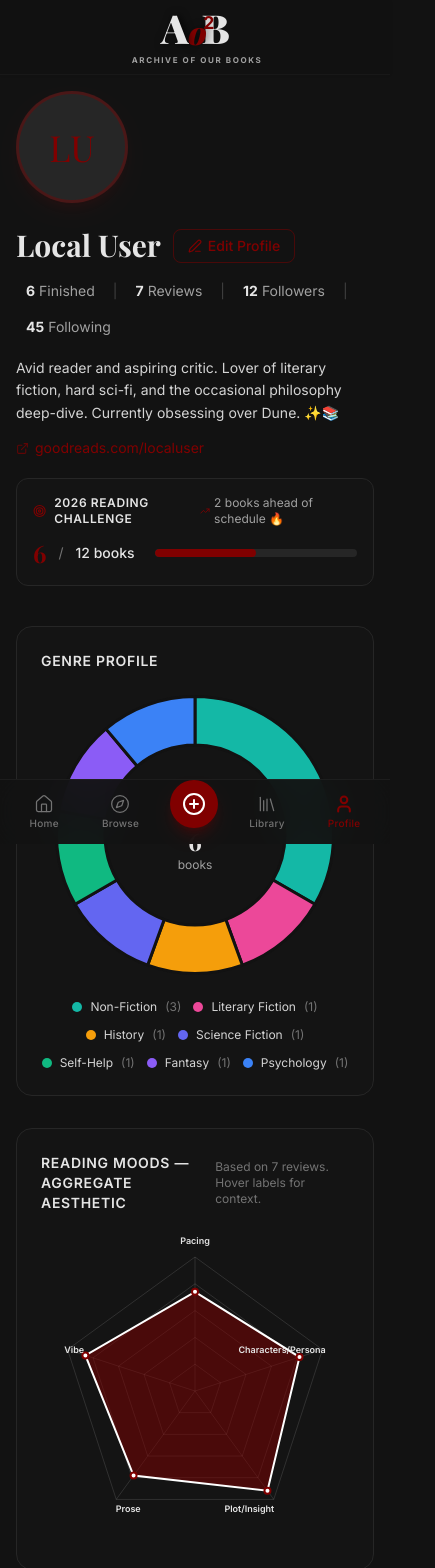
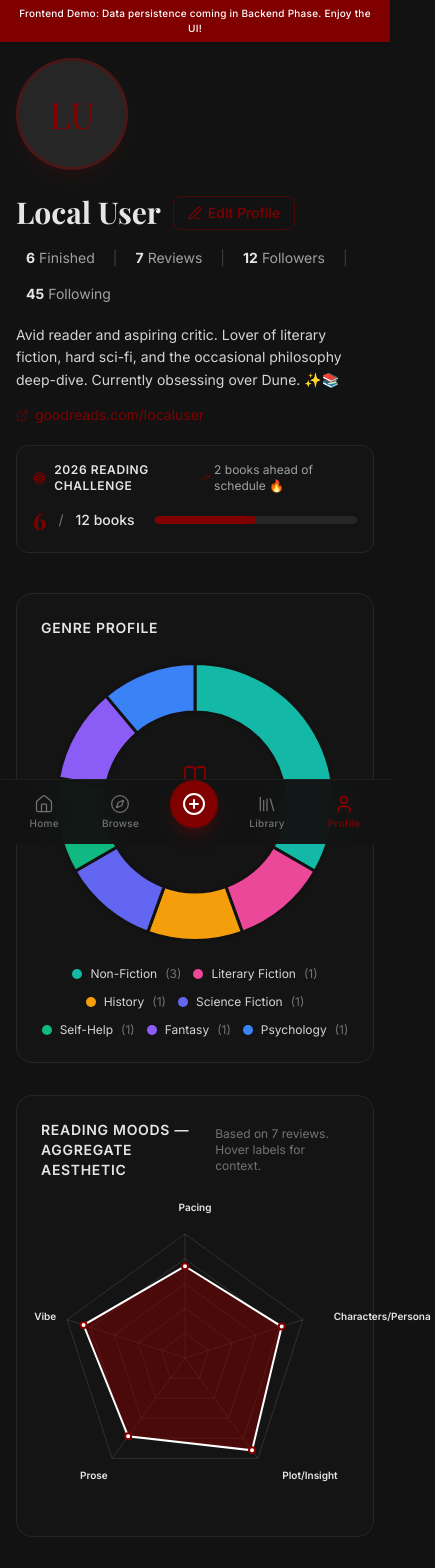
Before and after one commit to Idontcodeatall/Aob, a Next.js app: page /profile in a window 390 px wide. Shown: the top 1568 px of the page, 435 px wide, since content can reach past the window. Built offline with nearby package versions, Linux system fonts and the light colour scheme; a web font is replaced by a local one.

Commit message:
fix:mobile end

```diff
--- a/src/app/browse/page.tsx
+++ b/src/app/browse/page.tsx
@@ -274,12 +274,12 @@ export default function BrowsePage() {
     <div className="flex-1 flex flex-col w-full h-screen mx-auto relative overflow-hidden bg-neutral-950">
 
       {/* FIXED HEADER (Responsive) */}
-      <header className="shrink-0 relative md:fixed top-0 right-0 left-0 md:left-64 pt-4 md:pt-8 px-4 md:px-8 z-30 bg-neutral-950/90 backdrop-blur-md border-b border-neutral-800/50 pb-3 md:pb-4 transition-all">
+      <header className="shrink-0 relative md:fixed top-0 right-0 left-0 md:left-64 pt-2 md:pt-8 px-4 md:px-8 z-30 bg-neutral-950/90 backdrop-blur-md border-b border-neutral-800/50 pb-2 transition-all">
         <div className="max-w-5xl mx-auto">
-        <h1 className="font-serif text-xl sm:text-2xl md:text-3xl font-bold text-brand-text mb-0.5 md:mb-2">Browse with Librarian</h1>
-        <p className="text-neutral-400 text-sm md:text-base mb-3 md:mb-6">Search the archives or ask your AI Librarian for a personalized recommendation.</p>
+        <h1 className="font-serif text-xl sm:text-2xl md:text-3xl font-bold text-brand-text mb-0 md:mb-2">Browse with Librarian</h1>
+        <p className="text-neutral-400 text-sm md:text-base mb-1 md:mb-6 leading-tight">Search the archives or ask your AI Librarian for a personalized recommendation.</p>
 
-        <form onSubmit={handleSearch} className="relative w-full max-w-2xl mb-2 md:mb-8">
+        <form onSubmit={handleSearch} className="relative w-full max-w-2xl mt-2 mb-1 md:mb-8">
           <input
             type="text"
             value={query}
@@ -411,15 +411,17 @@ export default function BrowsePage() {
 
       {/* FIXED AI LIBRARIAN BOTTOM BAR */}
       <div
-        className="fixed left-0 right-0 w-full z-[70] transition-all pointer-events-none px-4 md:px-8"
+        className="fixed left-0 right-0 w-full z-[70] transition-all pointer-events-none px-4 md:px-8 md:bg-gradient-to-t md:from-neutral-950 md:via-neutral-950/95 md:to-transparent md:pt-16"
         style={{
           bottom: isMobile ? "calc(4rem + env(safe-area-inset-bottom))" : "0px",
+          paddingBottom: isMobile ? "0px" : "2rem"
         }}
       >
-        <div className="max-w-3xl mx-auto w-full shadow-[0_-10px_40px_rgba(0,0,0,0.5)] pointer-events-auto bg-neutral-900 border-x border-t border-brand-accent/30 rounded-t-2xl p-4 pb-3 md:pb-6">
+        {/* Mobile: Solid Drawer | Desktop: Transparent Wrapper for the Island Form */}
+        <div className="max-w-4xl mx-auto w-full pointer-events-auto bg-neutral-900 border-x border-t border-brand-accent/30 rounded-t-2xl p-4 pb-3 shadow-[0_-10px_40px_rgba(0,0,0,0.5)] md:bg-transparent md:border-none md:rounded-none md:shadow-none md:p-0">
            <form
               onSubmit={handleAiSubmit}
-              className="relative flex flex-row items-center overflow-hidden bg-neutral-950 border border-neutral-800 rounded-xl p-2 transition-all focus-within:border-brand-accent focus-within:shadow-[0_0_30px_rgba(128,0,0,0.2)]"
+              className="relative flex flex-row items-center overflow-hidden bg-neutral-950 md:bg-neutral-900 border border-neutral-800 md:border-brand-accent/30 rounded-xl md:rounded-2xl p-2 transition-all focus-within:border-brand-accent focus-within:shadow-[0_0_30px_rgba(128,0,0,0.2)] md:shadow-2xl"
            >
              <div className="pl-3 pr-2 text-brand-accent flex items-center justify-center shrink-0">
                <Bot size={24} />
@@ -440,10 +442,6 @@ export default function BrowsePage() {
                <span>Ask</span>
              </button>
            </form>
-           <p className="text-center text-[9px] md:text-[11px] text-neutral-500 mt-1.5 md:mt-3 mb-1 min-[300px]:mb-0 flex items-center justify-center gap-1 font-medium">
-             <Sparkles size={10} className="text-brand-accent/70 hidden sm:block" />
-             Powered by your reading profile analytics
-           </p>
         </div>
       </div>
 
--- a/src/app/page.tsx
+++ b/src/app/page.tsx
@@ -6,7 +6,7 @@ export default function Home() {
   return (
     <div className="flex-1 w-full max-w-2xl mx-auto border-x border-neutral-800 min-h-screen relative flex flex-col">
       {/* Demo Mode Banner */}
-      <div className="sticky top-0 z-50 bg-brand-accent text-white py-1.5 px-4 text-center text-[10px] md:text-xs font-medium tracking-wide shadow-md">
+      <div className="hidden md:block sticky top-0 z-50 bg-brand-accent text-white py-1.5 px-4 text-center text-[10px] md:text-xs font-medium tracking-wide shadow-md">
         Frontend Demo: Data persistence coming in Backend Phase. Enjoy the UI!
       </div>
 
--- a/src/app/profile/page.tsx
+++ b/src/app/profile/page.tsx
@@ -88,7 +88,7 @@ export default function ProfilePage() {
     layout: {
       padding: {
         left: 20,
-        right: 20,
+        right: 40,
         top: 20,
         bottom: 20
       }
@@ -287,16 +287,16 @@ export default function ProfilePage() {
                 const cx = 50 + radius * Math.cos(angle);
                 const cy = 50 + radius * Math.sin(angle);
 
-                // Text Alignment: Anchor labels inward to prevent edge runoff
+                // Text Alignment: Anchor labels OUTWARD away from the chart web
                 let transform = "translate(-50%, -50%)"; // default center
                 if (cx > 55) {
-                  transform = "translate(-100%, -50%)"; // Right-aligned, grows inward
+                  transform = "translate(0%, -50%)"; // Right-side: Anchor left edge, grow rightward
                 } else if (cx < 45) {
-                  transform = "translate(0%, -50%)"; // Left-aligned, grows inward
+                  transform = "translate(-100%, -50%)"; // Left-side: Anchor right edge, grow leftward
                 } else if (cy < 50) {
-                  transform = "translate(-50%, -100%)"; // Top-aligned
+                  transform = "translate(-50%, -100%)"; // Top: Anchor bottom edge, grow upward
                 } else {
-                  transform = "translate(-50%, 0%)"; // Bottom-aligned
+                  transform = "translate(-50%, 0%)"; // Bottom: Anchor top edge, grow downward
                 }
 
                 return (
@@ -309,7 +309,7 @@ export default function ProfilePage() {
                       transform,
                     }}
                   >
-                    <span className="text-[9px] sm:text-[11px] md:text-xs font-semibold text-brand-text cursor-default hover:text-brand-accent transition-colors px-1 py-0.5 rounded whitespace-nowrap">
+                    <span className="text-[10px] md:text-xs font-semibold text-brand-text cursor-default hover:text-brand-accent transition-colors px-1 py-0.5 rounded whitespace-nowrap">
                       {label}
                     </span>
                     <div className="hidden group-hover:block absolute z-50 w-48 bg-neutral-950/95 border border-neutral-700 rounded-xl shadow-2xl p-4 pointer-events-none"
--- a/src/components/AppShell.tsx
+++ b/src/components/AppShell.tsx
@@ -10,6 +10,9 @@ export function AppShell({ children }: { children: React.ReactNode }) {
     <>
       <Navigation />
       <div className="flex-1 min-w-0 flex flex-col min-h-screen">
+        <div className="md:hidden sticky top-0 z-[80] bg-brand-accent text-white py-1.5 px-4 text-center text-[10px] font-medium tracking-wide shadow-md">
+          Frontend Demo: Data persistence coming in Backend Phase. Enjoy the UI!
+        </div>
         <MobileHeader />
         <main className="flex-1 min-w-0 flex flex-col pb-16 md:pb-0 relative">
         {children}
--- a/src/components/MobileHeader.tsx
+++ b/src/components/MobileHeader.tsx
@@ -1,10 +1,43 @@
+"use client";
+
+import { usePathname } from "next/navigation";
+import { useReviews } from "@/lib/ReviewContext";
 import { Logo } from "@/components/Logo";
 
 export function MobileHeader() {
+  const pathname = usePathname();
+  const { library } = useReviews();
+
+  if (pathname === "/profile" || pathname?.startsWith("/post")) {
+    return null;
+  }
+
+  const readingItems = library.filter(item => item.status === "Reading");
+  const currentBook = readingItems[0];
+  const finishedCount = library.filter(item => item.status === "Finished").length;
+
+  let rightSide = null;
+  if (pathname === "/") {
+    rightSide = currentBook ? (
+      <span className="text-xs text-neutral-400 truncate text-right">
+        Currently Reading: <span className="text-brand-text italic">{currentBook.title}</span>
+      </span>
+    ) : null;
+  } else if (pathname === "/browse") {
+    rightSide = <span className="text-[10px] text-brand-text/80 uppercase tracking-widest font-semibold flex-shrink-0">Browse</span>;
+  } else if (pathname === "/library") {
+    rightSide = <span className="text-xs text-neutral-400">Finished: <span className="text-brand-text font-bold">{finishedCount}</span></span>;
+  }
+
   return (
     <header className="sticky top-0 z-[60] w-full bg-brand-bg/90 backdrop-blur-md border-b border-neutral-800/50 md:hidden">
-      <div className="flex items-center justify-center py-2 px-4 shadow-sm">
-        <Logo collapsed={false} />
+      <div className="flex items-center justify-between py-2 px-4 shadow-sm h-[60px]">
+        <div className="flex-shrink-0">
+          <Logo collapsed={false} />
+        </div>
+        <div className="flex-1 flex justify-end min-w-0 pl-4 items-center">
+          {rightSide}
+        </div>
       </div>
     </header>
   );
```
